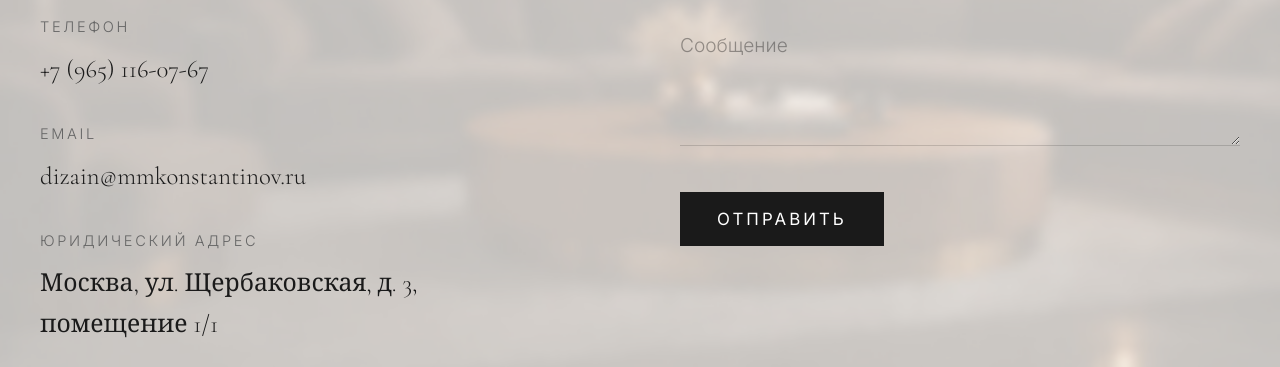
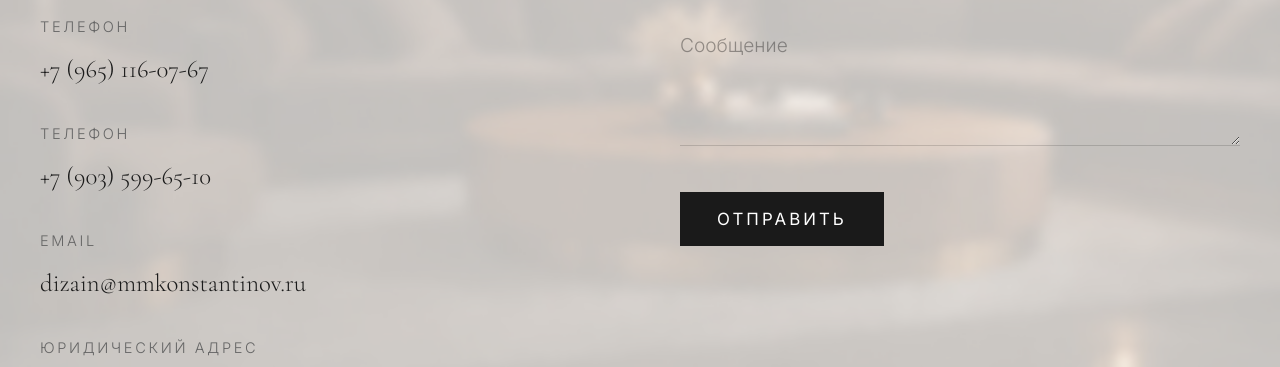
Before and after one commit to pickmepalka/konstantinov, a plain HTML site: page contact.html in a window 1280 px wide. Shown: the part 414-781 px from the top of the page. Drawn offline with nearby package versions, Linux system fonts and the light colour scheme.

Commit message:
Добавить второй телефон на страницу контактов

```diff
--- a/contact.html
+++ b/contact.html
@@ -43,6 +43,10 @@
             <div class="contact__item">
               <span class="contact__label">Телефон</span>
               <a href="tel:+79651160767">+7 (965) 116-07-67</a>
+            </div>
+            <div class="contact__item">
+              <span class="contact__label">Телефон</span>
+              <a href="tel:+79035996510">+7 (903) 599-65-10</a>
             </div>
             <div class="contact__item">
               <span class="contact__label">Email</span>
```
